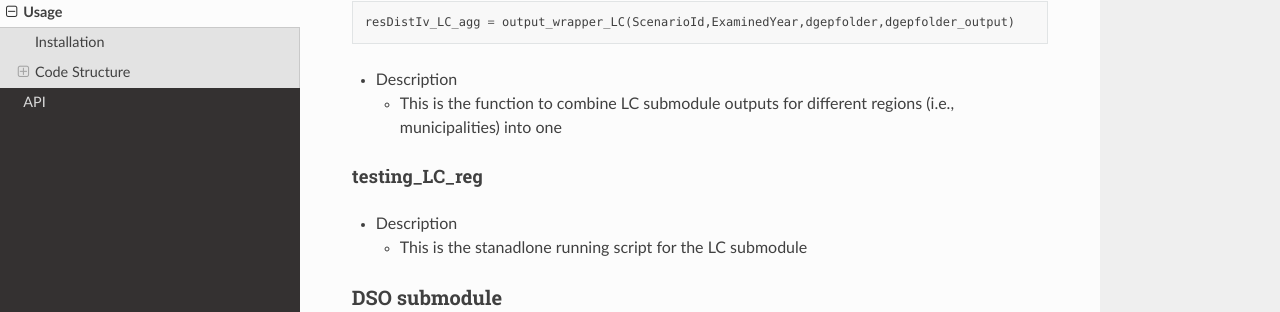
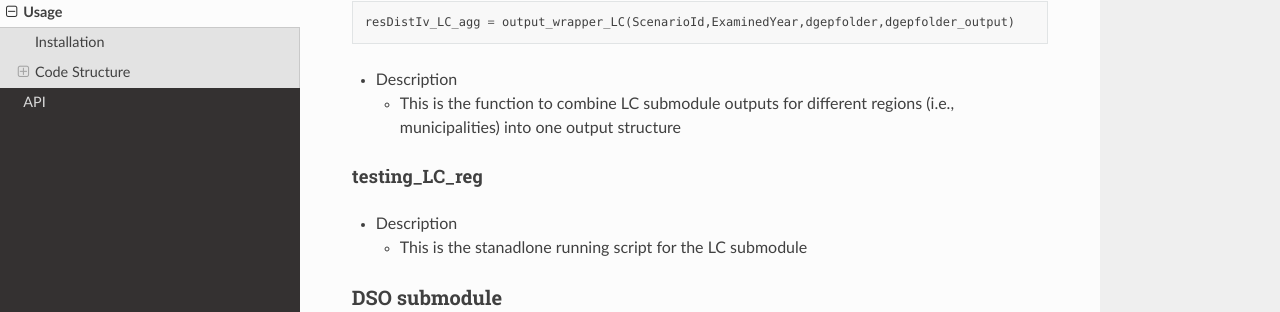
Before and after one commit to xuejiaohan/Nexuse_distiv_doc, a Sphinx documentation site: the page built from docs/source/usage.rst, in a window 1280 px wide and 900 px high, scrolled down 4761 px. Shown: the part 164-476 px from the top of the window. Built offline with Sphinx 7.4.7 and the Read the Docs theme 2.0.0, drawn with Linux system fonts in a browser that asks for light colours; pages that are not in the unit, such as notebooks, are missing from menus.

Commit message:
Update usage.rst

```diff
--- a/docs/source/usage.rst
+++ b/docs/source/usage.rst
@@ -274,7 +274,7 @@ output_wrapper_LC
 
 * Description
 
-  * This is the function to combine LC submodule outputs for different regions (i.e., municipalities) into one
+  * This is the function to combine LC submodule outputs for different regions (i.e., municipalities) into one output structure
 
 
 
```
